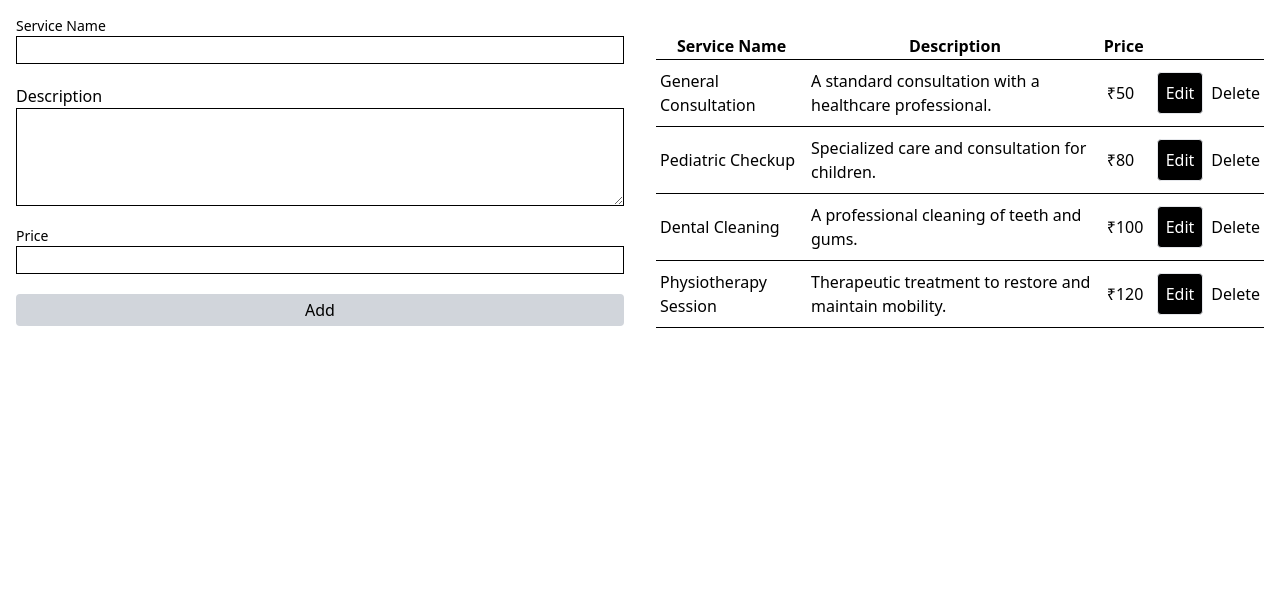
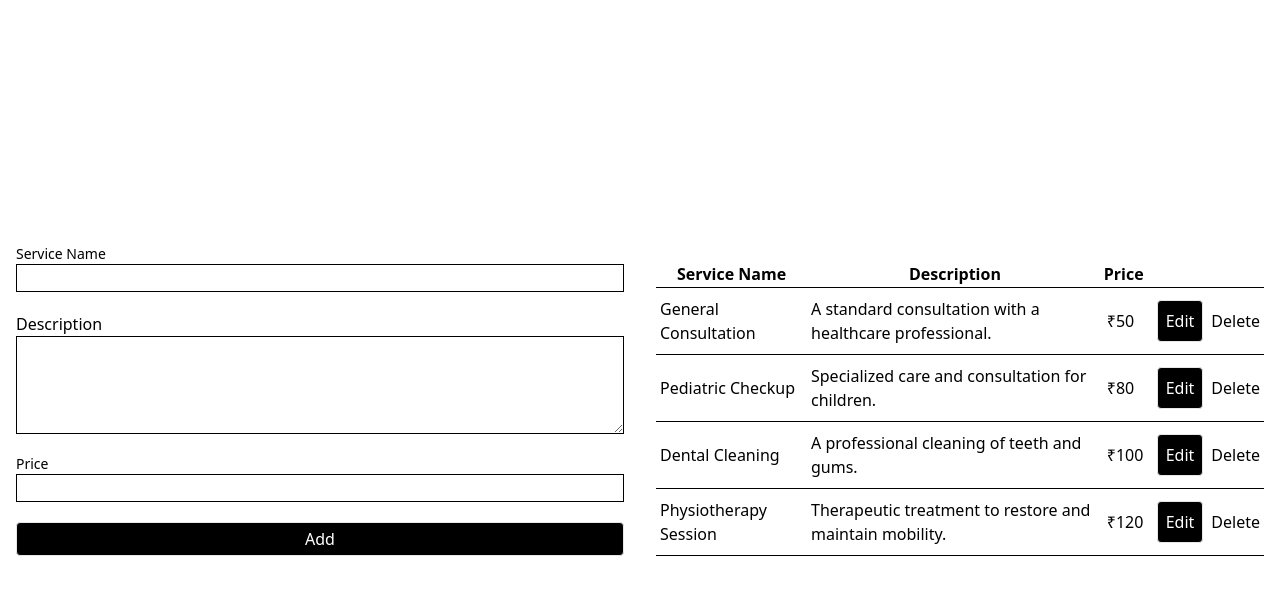
Before and after one commit to kirtiiraghav/Jarurat-Care-Assignment, a React (Vite) app: page / in a window 1280 px wide. Shown: the top 594 px of the page. Built offline with nearby package versions, Linux system fonts and the light colour scheme.

Commit message:
chore: minor styling adjustments

```diff
--- a/src/App.jsx
+++ b/src/App.jsx
@@ -8,7 +8,7 @@ function App() {
 
     return (
         <main>
-            <div className="flex gap-8 flex-col md:flex-row p-4">
+            <div className="flex justify-center items-center h-screen gap-8 flex-col md:flex-row p-4">
                 <ServiceForm setServiceData={setServiceData} />
                 <ServiceListTable serviceData = {serviceData} />
             </div>
--- a/src/components/ServiceForm.jsx
+++ b/src/components/ServiceForm.jsx
@@ -26,7 +26,7 @@ export default function ServiceForm({ setServiceData }) {
             <Input onChange={(e) => setName(e.target.value)} value={name} label='Service Name' id='name' name='name' />
             <DescriptionInput onChange={(e) => setDescription(e.target.value)} value={description} label='Description' id='desc' name='description' />
             <Input onChange={(e) => setPrice(e.target.value)} value={price} label='Price' id='price' name='price' />
-            <button onClick={handleSubmit} className='bg-gray-300 w-full rounded p-1 text-center'>Add</button>
+            <button onClick={handleSubmit} className='bg-black border text-white hover:text-black hover:border-black hover:bg-white w-full rounded p-1 text-center'>Add</button>
         </form>
     )
 }
```
